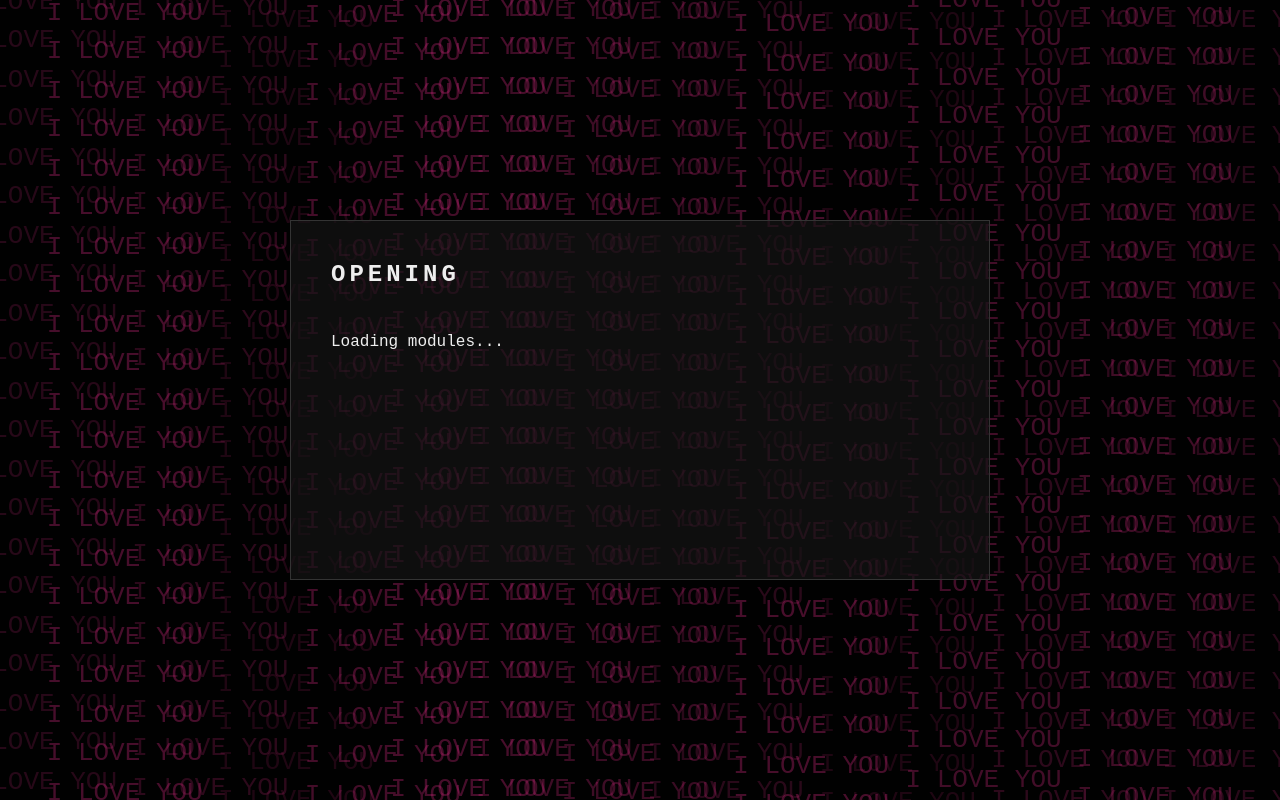
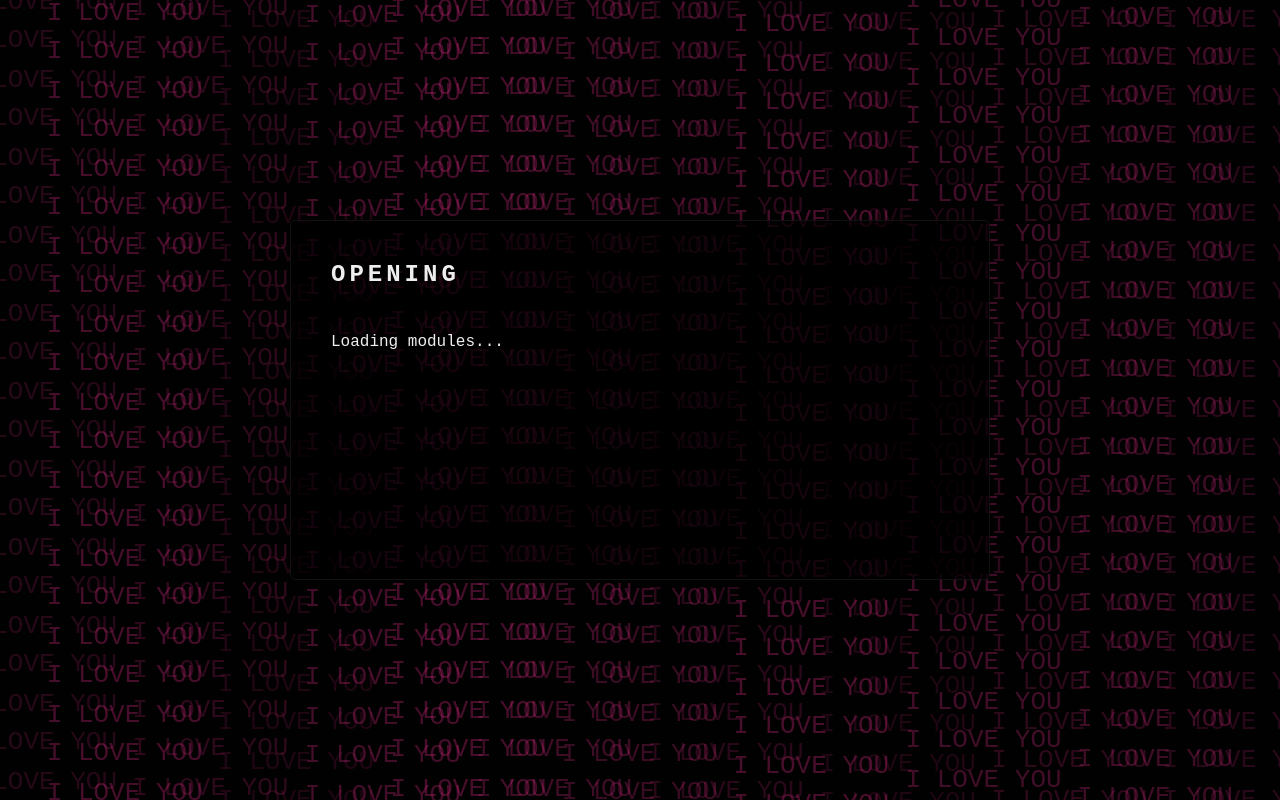
Before and after one commit to vuixxi/ica-is-my-love, a plain HTML site: page index.html in a window 1280 px wide. Drawn offline with Linux system fonts and the light colour scheme.

Commit message:
Add files via upload

```diff
--- a/index.html
+++ b/index.html
@@ -32,9 +32,10 @@
       .scene {
         width: min(700px,90%);
         padding: 40px;
-        border: 1px solid #333;
+        border: 1px solid #111;
+        border-radius: 5px;
         background: #0b0b0b;
-        background: rgba(21, 21, 21, 0.7);
+        background: rgba(0, 0, 0, 0.7);
         opacity: 1;
       }
 
```
